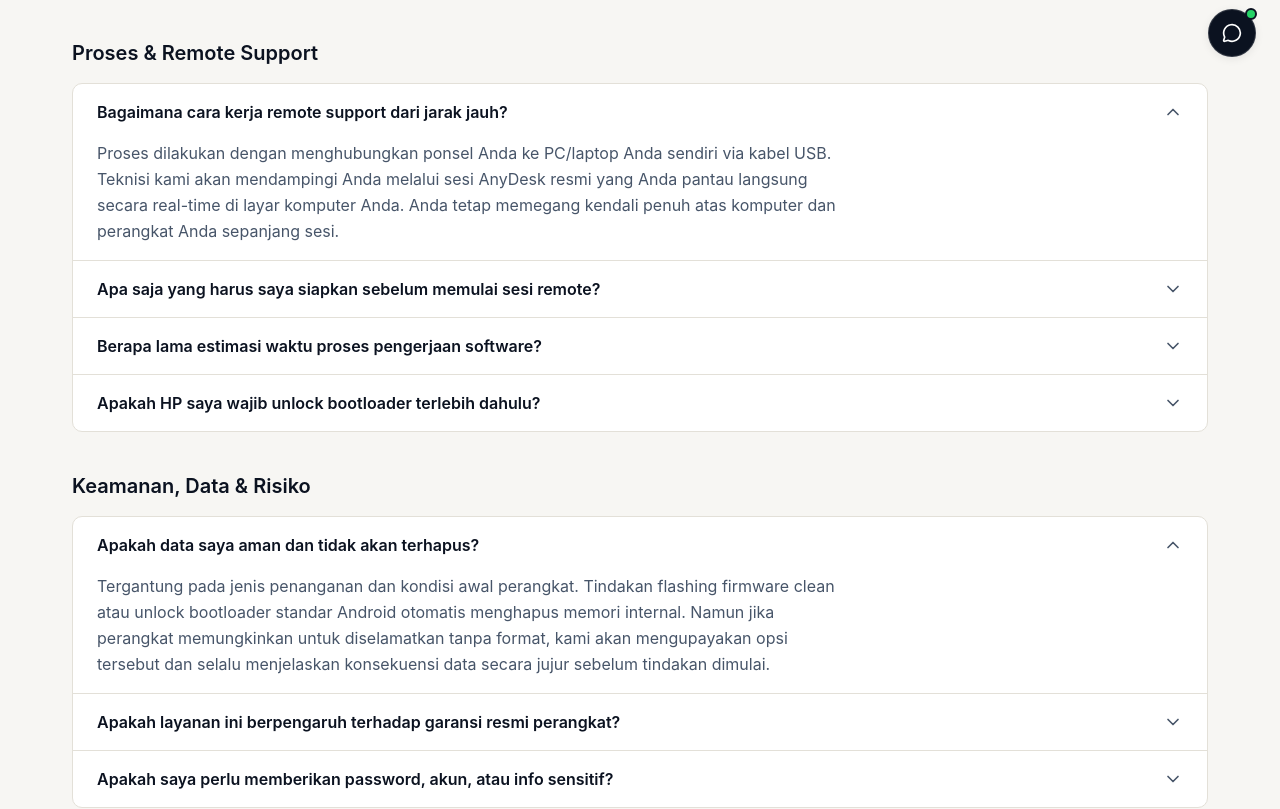
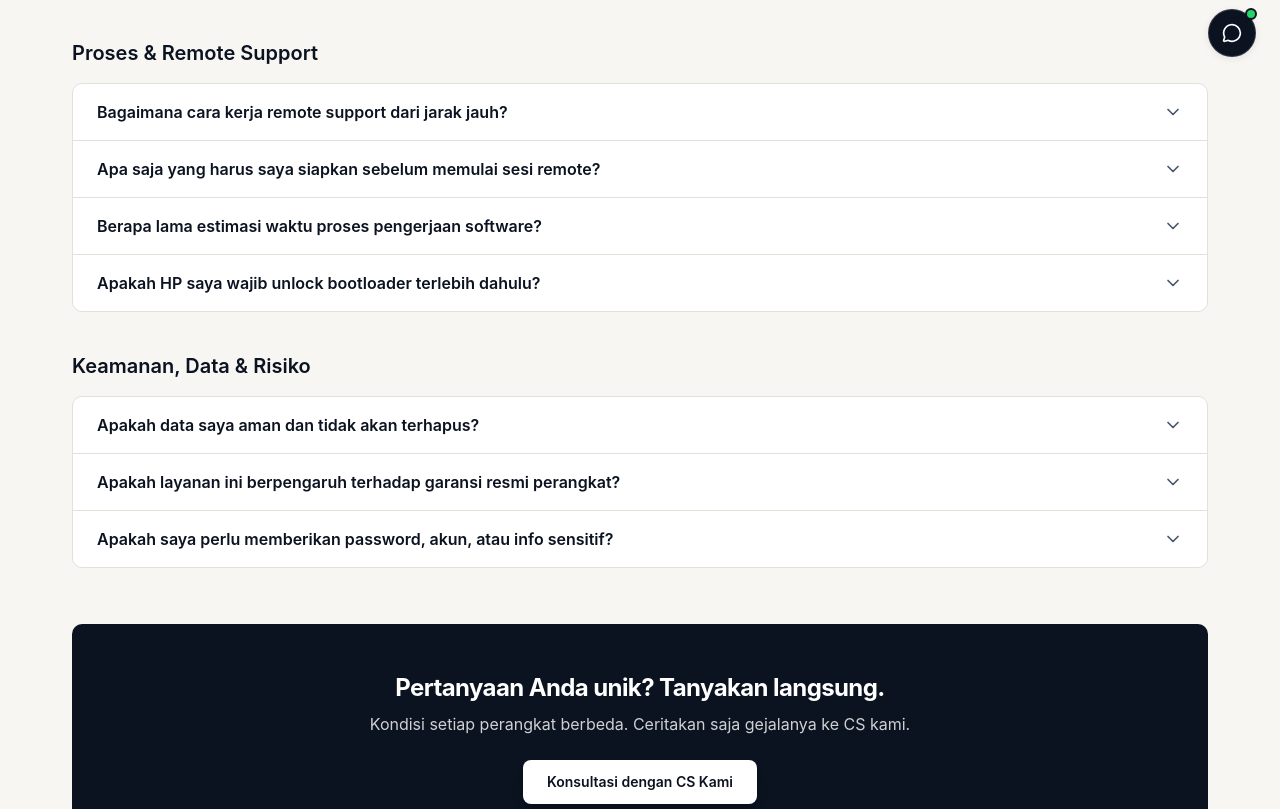
Before and after one commit to DimasAkbarF/techfixsoftware, a Next.js app: page /faq in a window 1280 px wide. Shown: the part 719-1528 px from the top of the page. Built offline with nearby package versions, Linux system fonts and the light colour scheme; no server answers.

Commit message:
a11y: FAQ pakai details/summary, hapus tahun hardcode di judul

```diff
--- a/src/components/faq/FAQAccordion.tsx
+++ b/src/components/faq/FAQAccordion.tsx
@@ -1,61 +1,35 @@
-"use client";
-
-import { useState } from "react";
 import { ChevronDown } from "lucide-react";
 import type { FAQItem } from "@/types";
-import { cn } from "@/lib/utils";
 
+/**
+ * Accordion FAQ berbasis elemen native <details>/<summary>.
+ *
+ * Alasannya: tidak butuh JavaScript sama sekali, jadi jawaban tetap bisa dibuka
+ * kalau JS gagal dimuat, dan mesin pencari selalu melihat teksnya di HTML awal.
+ * Atribut `name` yang sama membuat perilakunya eksklusif — membuka satu jawaban
+ * otomatis menutup yang lain — tanpa state di sisi klien.
+ */
 export function FAQAccordion({ items }: { items: FAQItem[] }) {
-  const [openId, setOpenId] = useState<string | null>(items[0]?.id ?? null);
+  if (items.length === 0) return null;
 
   return (
-    <div className="divide-y divide-border rounded-lg border border-border bg-card">
-      {items.map((item) => {
-        const isOpen = openId === item.id;
-        return (
-          <div key={item.id}>
-            <h3>
-              <button
-                type="button"
-                onClick={() => setOpenId(isOpen ? null : item.id)}
-                aria-expanded={isOpen}
-                aria-controls={`faq-panel-${item.id}`}
-                id={`faq-trigger-${item.id}`}
-                className="flex w-full items-center justify-between gap-4 px-5 py-4 text-left transition-colors hover:bg-muted/50 cursor-pointer md:px-6"
-              >
-                <span className="text-sm font-semibold text-foreground md:text-base">
-                  {item.question}
-                </span>
+    <div className="divide-y divide-border overflow-hidden rounded-lg border border-border bg-card">
+      {items.map((item, index) => (
+        <details key={item.id} name="faq-accordion" open={index === 0} className="group">
+          <summary className="flex w-full cursor-pointer list-none items-center justify-between gap-4 px-5 py-4 text-left transition-colors hover:bg-muted/50 md:px-6 [&::-webkit-details-marker]:hidden">
+            <h3 className="text-sm font-semibold text-foreground md:text-base">{item.question}</h3>
             <ChevronDown
-                  className={cn(
-                    "size-5 shrink-0 text-muted-foreground transition-transform duration-200",
-                    isOpen && "rotate-180",
-                  )}
+              className="size-5 shrink-0 text-muted-foreground transition-transform duration-200 group-open:rotate-180"
               aria-hidden="true"
             />
-              </button>
-            </h3>
-            {/* Answer is always rendered in initial HTML for search crawlers, zero hidden attribute */}
-            <div
-              id={`faq-panel-${item.id}`}
-              role="region"
-              aria-labelledby={`faq-trigger-${item.id}`}
-              className={cn(
-                "grid transition-all duration-200 ease-in-out px-5 md:px-6",
-                isOpen
-                  ? "grid-rows-[1fr] opacity-100 pb-4"
-                  : "grid-rows-[0fr] opacity-0 pb-0",
-              )}
-            >
-              <div className="overflow-hidden">
+          </summary>
+          <div className="px-5 pb-4 md:px-6">
             <p className="max-w-3xl text-sm leading-relaxed text-muted-foreground md:text-base">
               {item.answer}
             </p>
           </div>
-            </div>
-          </div>
-        );
-      })}
+        </details>
+      ))}
     </div>
   );
 }
--- a/src/data/newGuides.ts
+++ b/src/data/newGuides.ts
@@ -591,7 +591,7 @@ export const newGuides: GuideArticle[] = [
   {
     id: "guide-magisk-kernelsu-apatch",
     slug: "magisk-vs-kernelsu-vs-apatch-perbandingan-root-modern",
-    title: "Magisk vs KernelSU vs APatch: Perbandingan Metode Root Android 2025",
+    title: "Magisk vs KernelSU vs APatch: Perbandingan Metode Root Android",
     excerpt:
       "Bingung memilih metode root terbaik? Simak perbandingan mendalam Magisk, KernelSU, dan APatch: arsitektur sistem, keamanan Play Integrity, dan stabilitas modul.",
     category: "root",
@@ -670,7 +670,7 @@ export const newGuides: GuideArticle[] = [
       },
     ],
     seo: {
-      title: "Magisk vs KernelSU vs APatch: Perbandingan Root 2025",
+      title: "Magisk vs KernelSU vs APatch: Perbandingan Root Modern",
       description:
         "Perbandingan mendalam Magisk, KernelSU, dan APatch untuk root Android 2025. Analisis keamanan m-banking, stabilitas modul, dan rekomendasi teknisi.",
       keywords: [
@@ -1281,7 +1281,7 @@ export const newGuides: GuideArticle[] = [
     relatedServiceSlugs: ["custom-rom", "recovery", "root-android"],
     sections: [
       {
-        heading: "Mengapa Beralih ke Custom ROM di Tahun 2025?",
+        heading: "Mengapa Beralih ke Custom ROM?",
         body:
           "Rekomendasi Custom ROM Android terbaik yang paling stabil untuk pemakaian harian adalah: 1) PixelOS / Pixel Experience (untuk pengalaman UI bersih Google Pixel), 2) LineageOS (ROM paling stabil dengan privasi tinggi dan konsumsi RAM sangat hemat), 3) crDroid (kustomisasi melimpah dan manajemen baterai superior), dan 4) Evolution X (performa gaming optimal). Beralih ke Custom ROM adalah cara paling efektif memperpanjang usia ponsel lama Anda, meningkatkan responsivitas layar, dan menghilangkan iklan bawaan pabrikan.",
       },
```
Lines whose indentation alone changed are shown as unchanged.
